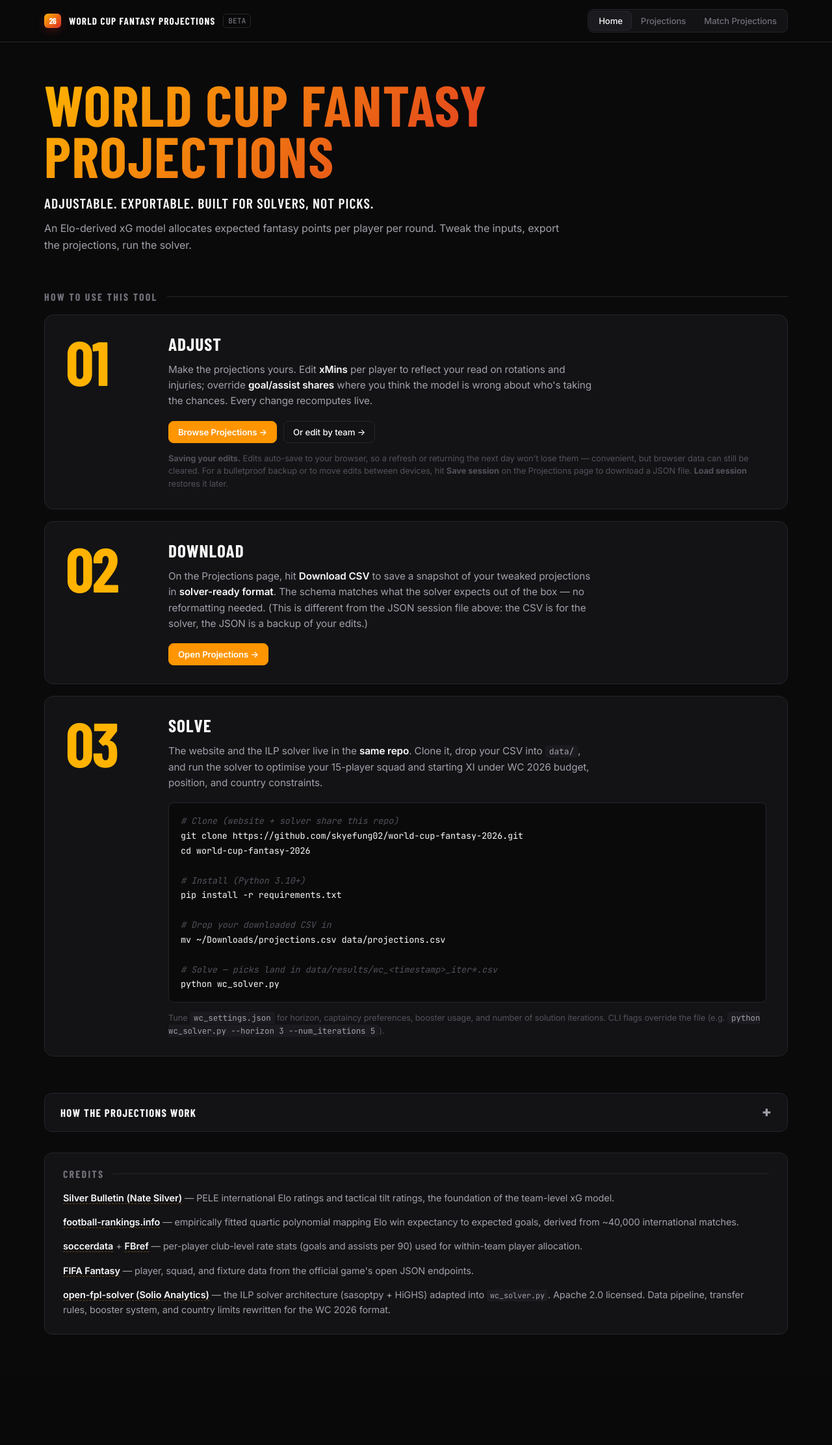
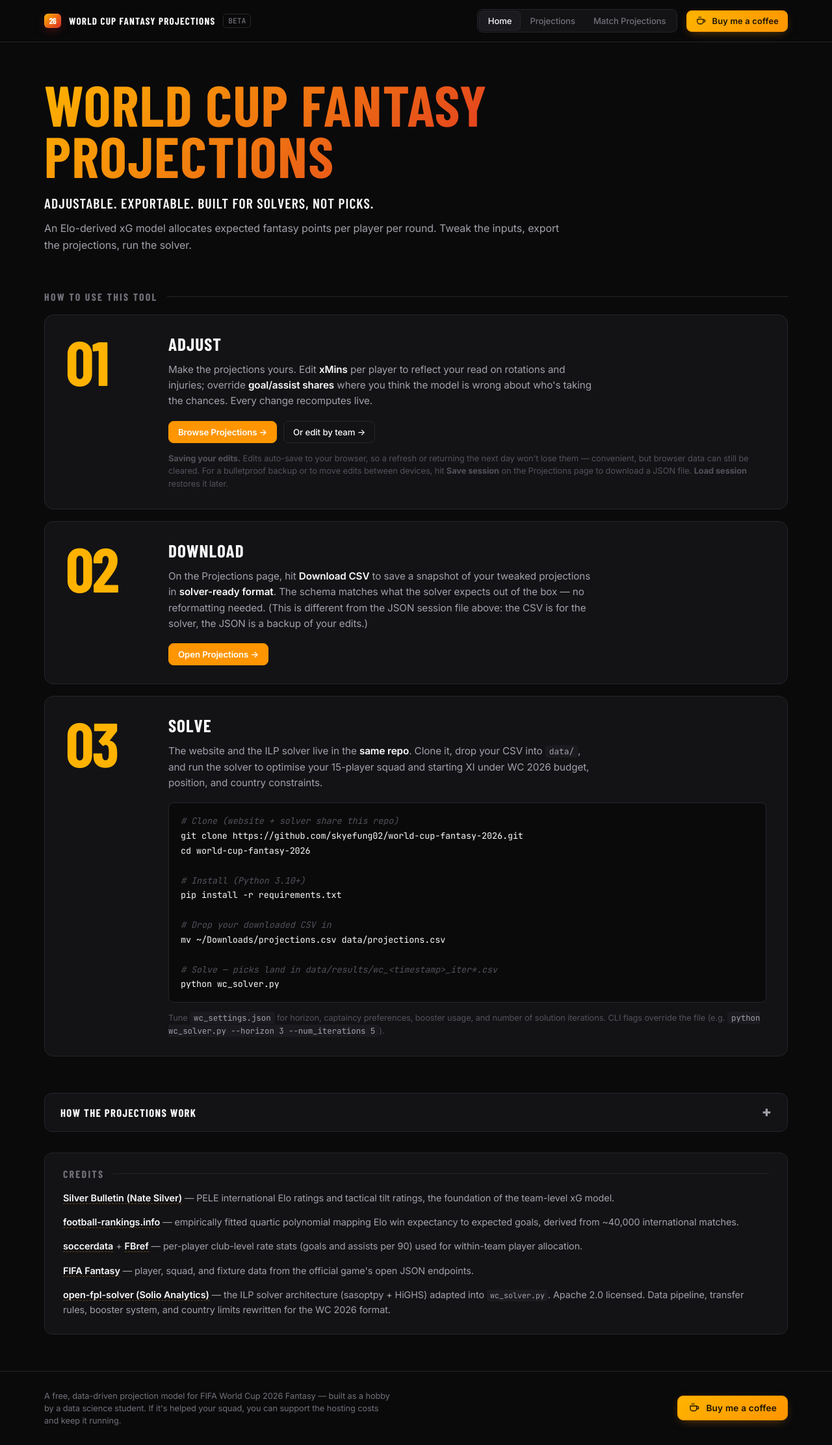
Before and after one commit to skyefung02/world-cup-fantasy-2026, a Flask app: page / in a window 1280 px wide. Shown: the whole page at 65% size. Before the commit the page ends 2054 px from the top, so only its background shows below. Run offline with Flask 3, Linux system fonts and the light colour scheme; some web fonts are replaced.

Commit message:
buy me a coffee button

```diff
--- a/templates/base.html
+++ b/templates/base.html
@@ -103,6 +103,11 @@
       font-family: var(--mono);
       letter-spacing: 0;
     }
+    .topbar-right {
+      display: flex;
+      align-items: center;
+      gap: 14px;
+    }
     .main-nav {
       display: flex;
       gap: 2px;
@@ -130,8 +135,57 @@
     /* ── Main ── */
     main {
       max-width: 1200px;
-      margin: 32px auto 64px;
+      margin: 32px auto 56px;
       padding: 0 28px;
+    }
+
+    /* ── Footer ── */
+    footer.site-footer {
+      border-top: 1px solid var(--border);
+      margin-top: 24px;
+    }
+    .footer-inner {
+      max-width: 1200px;
+      margin: 0 auto;
+      padding: 28px;
+      display: flex;
+      align-items: center;
+      justify-content: space-between;
+      gap: 20px;
+      flex-wrap: wrap;
+    }
+    .footer-note {
+      font-size: 0.8rem;
+      color: var(--text-subtle);
+      line-height: 1.5;
+      max-width: 540px;
+    }
+    .coffee-btn {
+      display: inline-flex;
+      align-items: center;
+      gap: 9px;
+      padding: 9px 16px;
+      border-radius: 9px;
+      font-weight: 600;
+      font-size: 0.85rem;
+      letter-spacing: 0.2px;
+      color: #1a1205;
+      background: linear-gradient(135deg, var(--accent) 0%, var(--accent-strong) 100%);
+      border: 1px solid var(--accent-strong);
+      box-shadow: 0 4px 16px -6px rgba(255, 149, 0, 0.55);
+      transition: transform 0.15s, box-shadow 0.15s, filter 0.15s;
+      white-space: nowrap;
+    }
+    .coffee-btn:hover {
+      transform: translateY(-1px);
+      filter: brightness(1.05);
+      box-shadow: 0 6px 20px -6px rgba(255, 149, 0, 0.7);
+    }
+    .coffee-btn svg { display: block; }
+    .coffee-btn-sm {
+      padding: 7px 13px;
+      font-size: 0.8rem;
+      border-radius: 8px;
     }
 
     /* ── Page header ── */
@@ -351,10 +405,14 @@
 
     @media (max-width: 720px) {
       .topbar-inner { padding: 12px 18px; gap: 12px; }
+      .topbar-right { gap: 8px; }
       .main-nav { padding: 2px; }
       .nav-tab { padding: 5px 10px; font-size: 0.78rem; }
       main { padding: 0 18px; margin: 22px auto 48px; }
       .brand-meta { display: none; }
+      /* Collapse header coffee button to icon-only on mobile */
+      .coffee-btn-sm { padding: 7px 9px; gap: 0; }
+      .coffee-btn-sm .coffee-btn-label { display: none; }
     }
 
     {% block extra_styles %}{% endblock %}
@@ -368,17 +426,45 @@
         <span>World Cup Fantasy Projections</span>
         <span class="brand-meta">BETA</span>
       </div>
-      <nav class="main-nav">
-        <a href="/" class="nav-tab {% if request.path == '/' %}active{% endif %}">Home</a>
-        <a href="/projections" class="nav-tab {% if request.path == '/projections' or request.path == '/squad' or request.path.startswith('/team') %}active{% endif %}">Projections</a>
-        <a href="/match-projections" class="nav-tab {% if request.path == '/match-projections' %}active{% endif %}">Match Projections</a>
-      </nav>
+      <div class="topbar-right">
+        <nav class="main-nav">
+          <a href="/" class="nav-tab {% if request.path == '/' %}active{% endif %}">Home</a>
+          <a href="/projections" class="nav-tab {% if request.path == '/projections' or request.path == '/squad' or request.path.startswith('/team') %}active{% endif %}">Projections</a>
+          <a href="/match-projections" class="nav-tab {% if request.path == '/match-projections' %}active{% endif %}">Match Projections</a>
+        </nav>
+        <a class="coffee-btn coffee-btn-sm" href="https://buymeacoffee.com/skyefung02" target="_blank" rel="noopener noreferrer" title="Support this project — buy me a coffee">
+          <svg width="17" height="17" viewBox="0 0 24 24" fill="none" xmlns="http://www.w3.org/2000/svg" aria-hidden="true">
+            <path d="M4 8h13v5a5 5 0 0 1-5 5H9a5 5 0 0 1-5-5V8Z" stroke="currentColor" stroke-width="1.8" stroke-linejoin="round"/>
+            <path d="M17 9h1.5a2.5 2.5 0 0 1 0 5H17" stroke="currentColor" stroke-width="1.8" stroke-linejoin="round"/>
+            <path d="M8 2.5c-.6.8-.6 1.7 0 2.5M11.5 2.5c-.6.8-.6 1.7 0 2.5" stroke="currentColor" stroke-width="1.6" stroke-linecap="round"/>
+          </svg>
+          <span class="coffee-btn-label">Buy me a coffee</span>
+        </a>
+      </div>
     </div>
   </header>
 
   <main>
     {% block content %}{% endblock %}
   </main>
+
+  <footer class="site-footer">
+    <div class="footer-inner">
+      <p class="footer-note">
+        A free, data-driven projection model for FIFA World Cup 2026 Fantasy — built as a hobby
+        by a data science student. If it's helped your squad, you can support the hosting costs
+        and keep it running.
+      </p>
+      <a class="coffee-btn" href="https://buymeacoffee.com/skyefung02" target="_blank" rel="noopener noreferrer">
+        <svg width="18" height="18" viewBox="0 0 24 24" fill="none" xmlns="http://www.w3.org/2000/svg" aria-hidden="true">
+          <path d="M4 8h13v5a5 5 0 0 1-5 5H9a5 5 0 0 1-5-5V8Z" stroke="currentColor" stroke-width="1.8" stroke-linejoin="round"/>
+          <path d="M17 9h1.5a2.5 2.5 0 0 1 0 5H17" stroke="currentColor" stroke-width="1.8" stroke-linejoin="round"/>
+          <path d="M8 2.5c-.6.8-.6 1.7 0 2.5M11.5 2.5c-.6.8-.6 1.7 0 2.5" stroke="currentColor" stroke-width="1.6" stroke-linecap="round"/>
+        </svg>
+        Buy me a coffee
+      </a>
+    </div>
+  </footer>
 
   <script>
     window.DEPLOY_MODE = "{{ DEPLOY_MODE }}";
```
